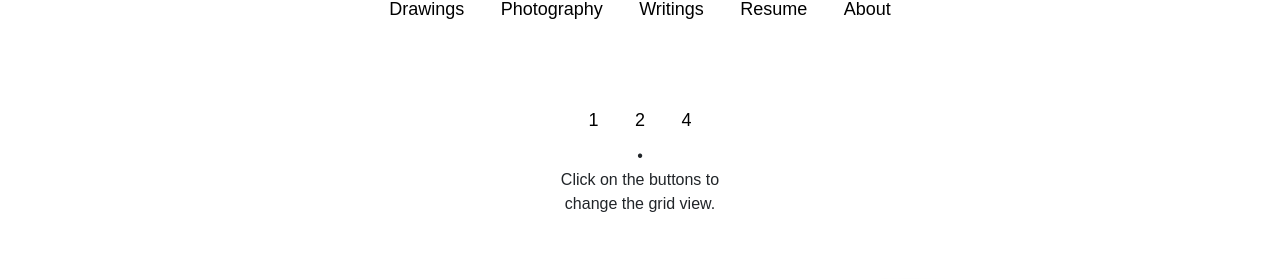
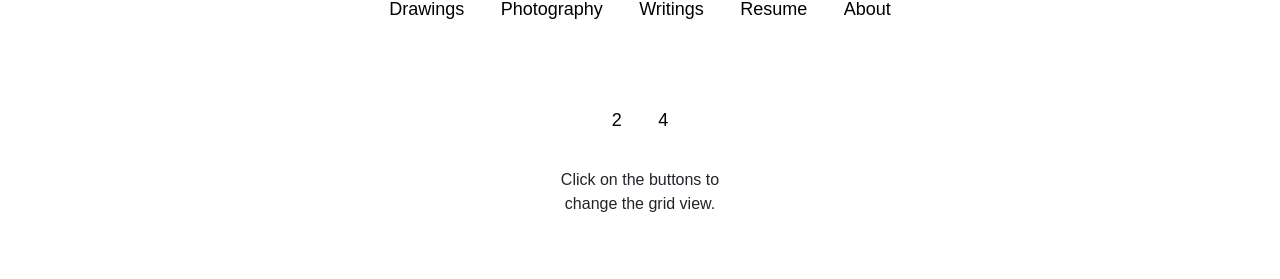
Before and after one commit to verticalwhales/verticalwhales.github.io, a Jekyll site: the page built from drawing.html, in a window 1280 px wide. Shown: the part 154-433 px from the top of the page. Built offline with Jekyll 4.4.1, drawn with Linux system fonts in a browser that asks for light colours.

Commit message:
posts layout

```diff
--- a/css/main.css
+++ b/css/main.css
@@ -178,7 +178,7 @@
 
 /* flip speed goes here */
 .flipper {
-	transition: 0.9s;
+	transition: 1.2s;
 	transform-style: preserve-3d;
 
 	position: relative;
@@ -208,3 +208,10 @@
 #postsList {
   list-style: none;
 }
+
+.writings{
+  width: 300px;
+  height:300px;
+  border-radius: 50%;
+  object-fit:cover;
+}
--- a/drawing.html
+++ b/drawing.html
@@ -3,9 +3,9 @@
 ---
 
 <div class="header topButtons" id="myHeader">
-    <button class="btn butt2" onclick="one()">1</button>
+    <!-- <button class="btn butt2" onclick="one()">1</button> -->
     <button class="btn butt4" onclick="two()">2</button>
-    <button class="btn butt6" onclick="four()">4</button><br>•<br>
+    <button class="btn butt6" onclick="four()">4</button><br><br>
     <p>Click on the buttons to<br> change the grid view.</p>
   </div>
 
--- a/photography.html
+++ b/photography.html
@@ -3,9 +3,9 @@
 ---
 
 <div class="header" id="myHeader">
-    <button class="btn butt2" onclick="one()">1</button>
+    <!--- <button class="btn butt2" onclick="one()">1</button> --->
     <button class="btn butt4" onclick="two()">2</button>
-    <button class="btn butt6" onclick="four()">4</button><br>•<br>
+    <button class="btn butt6" onclick="four()">4</button><br><br>
     <p>Click on the buttons to<br> change the grid view.</p>
   </div>
 
--- a/writings.html
+++ b/writings.html
@@ -8,7 +8,7 @@
         <div class="flip-container" ontouchstart="this.classList.toggle('hover');">
           <div class="flipper">
             <div class="front">
-              <img src="/images/{{ post.featurePhoto }}" style="width:50%">
+              <img src="/images/{{ post.featurePhoto }}" class="writings">
             </div>
             <div class="back">
               <a href="{{ post.url }}">{{ post.title }}</a>
```
Also changed, not shown: _posts/2022-08-31-new-post.markdown (added, +7 -0 lines).
